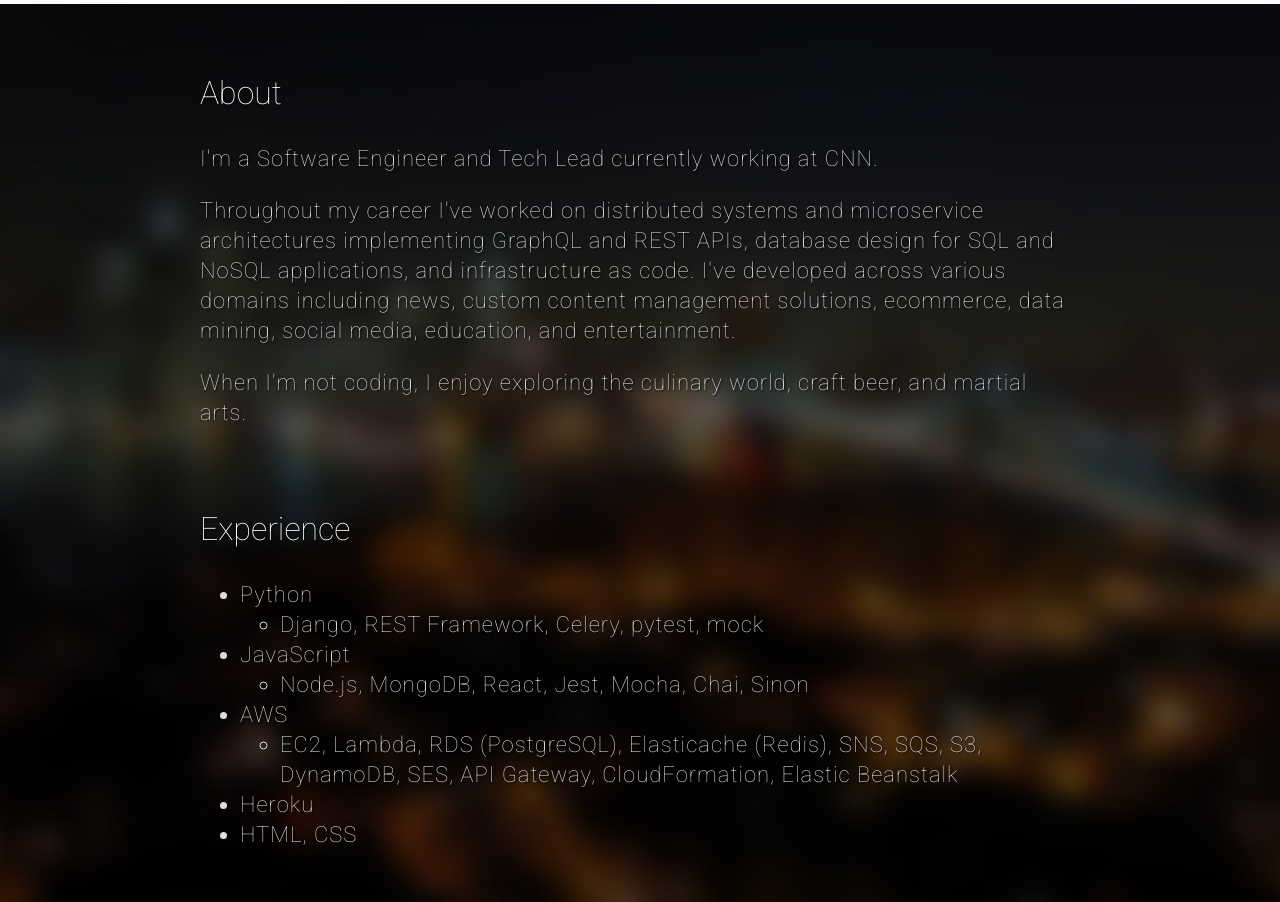
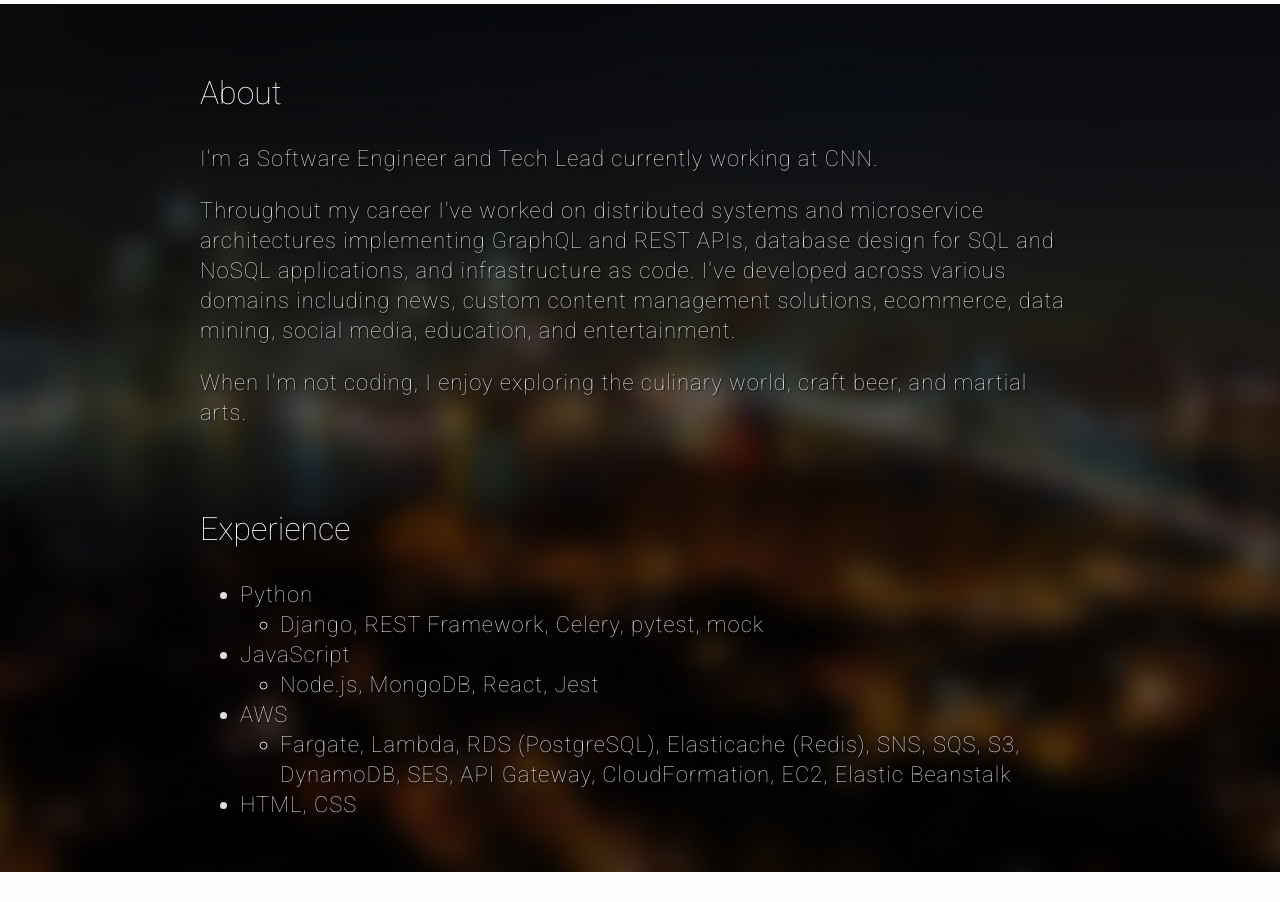
Before and after one commit to njamaleddine/nabiljamaleddine.com, a Django app: page / in a window 1280 px wide. Shown: the part 307-1209 px from the top of the page. After the commit the page ends 1179 px from the top, so only its background shows below. Run offline with Django 3.2, Linux system fonts and the light colour scheme; style sheets or scripts are compiled from the project's sources; some web fonts are replaced.

Commit message:
update skills, provide proper iso8601 date format for blog posts

```diff
--- a/app/templates/blog_post.html
+++ b/app/templates/blog_post.html
@@ -7,8 +7,8 @@
     <meta property="og:type" content="article" />
     <meta property="og:title" content="{{ post.title }} | Nabil Jamaleddine" />
     <meta property="og:description" content="{{ post.summary }}" />
-    <meta property="article:published_time" content="{{ post.published }}" />
-    <meta property="article:modified_time" content="{{ post.modified }}" />
+    <meta property="article:published_time" content="{{ post.published|date:'c' }}" />
+    <meta property="article:modified_time" content="{{ post.modified|date:'c' }}" />
     <meta property="article:author" content="Nabil Jamaleddine" />
     <meta name="article:tag" content="{% for tag in post.tags.all %}{{ tag.name }}{% if loop.index != post.tags|length %},{% endif %}{% endfor %}">
 {% endblock %}
--- a/app/templates/index.html
+++ b/app/templates/index.html
@@ -34,15 +34,14 @@
             </li>
             <li>JavaScript
                 <ul>
-                    <li>Node.js, MongoDB, React, Jest, Mocha, Chai, Sinon</li>
+                    <li>Node.js, MongoDB, React, Jest</li>
                 </ul>
             </li>
             <li>AWS
                 <ul>
-                    <li>EC2, Lambda, RDS (PostgreSQL), Elasticache (Redis), SNS, SQS, S3, DynamoDB, SES, API Gateway, CloudFormation, Elastic Beanstalk</li>
+                    <li>Fargate, Lambda, RDS (PostgreSQL), Elasticache (Redis), SNS, SQS, S3, DynamoDB, SES, API Gateway, CloudFormation, EC2, Elastic Beanstalk</li>
                 </ul>
             </li>
-            <li>Heroku</li>
             <li>HTML, CSS</li>
         </ul>
     </div>
```
